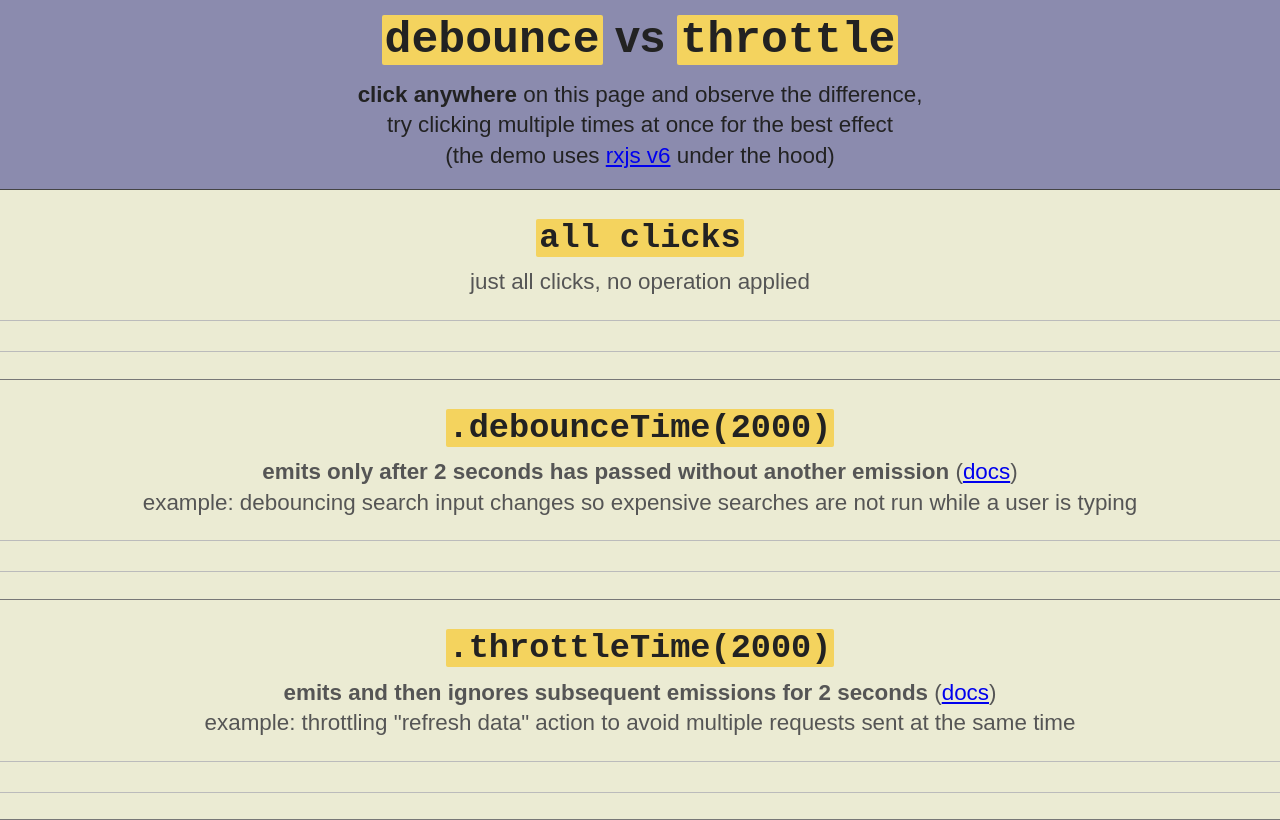
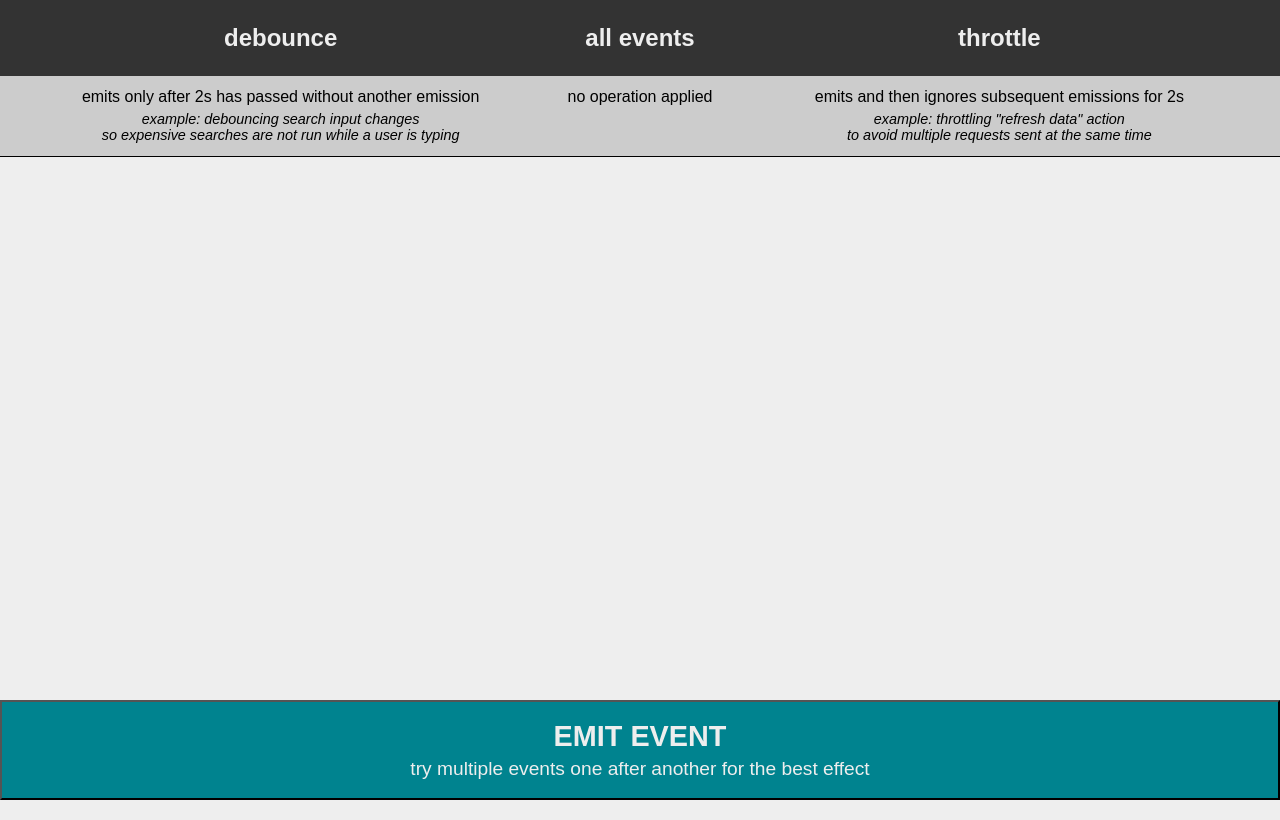
Before and after one commit to tomecko/debounce-vs-throttle, a website built with Parcel: page src/index.html in a window 1280 px wide. Built offline with nearby package versions, Linux system fonts and the light colour scheme.

Commit message:
Version 2

```diff
--- a/src/index.html
+++ b/src/index.html
@@ -8,7 +8,6 @@
     window.dataLayer = window.dataLayer || [];
     function gtag(){dataLayer.push(arguments);}
     gtag('js', new Date());
-
     gtag('config', 'UA-131152013-1');
   </script>
   <meta charset="utf-8">
@@ -23,7 +22,37 @@
 </head>
 
 <body>
-  <header class="header">
+  <section class="timeline-headers">
+    <header class="timeline-header timeline-header-main">
+      <h2>debounce</h2>
+      <p>emits only after 2s has&nbsp;passed without another emission</p>
+      <p class="example">
+        example: debouncing search input changes<br/>so expensive searches
+        are not run while a user is typing
+      </p>
+    </header>
+    <header class="timeline-header timeline-header-auxiliary">
+      <h2>all events</h2>
+      <p>no operation applied</p>
+    </header>
+    <header class="timeline-header timeline-header-main">
+      <h2>throttle</h2>
+      <p>emits and then ignores subsequent emissions for&nbsp;2s</p>
+      <p class="example">
+        example: throttling "refresh data" action<br/>to avoid multiple requests sent at the same time
+      </p>
+    </header>
+  </section>
+  <section class="timelines">
+    <section class="timeline timeline-main" id="timeline-debounce"></section>
+    <section class="timeline timeline-auxiliary" id="timeline-clicked"></section>
+    <section class="timeline timeline-main" id="timeline-throttle"></section>
+  </section>
+  <button class="emit-event">
+    <strong>emit event</strong>
+    <small>try multiple events one after another for&nbsp;the&nbsp;best&nbsp;effect</small>
+  </button>
+  <!-- <header class="header">
     <h1><code>debounce</code> vs&nbsp;<code>throttle</code></h1>
     <p>
       <strong>click anywhere</strong> on this page and observe the difference,<br class="sm-hide" />
@@ -55,8 +84,8 @@
       example: throttling "refresh data" action to avoid multiple requests sent at the same time
     </p>
     <div id="throttle-timeline" class="timeline"></div>
-  </section>
-  <script src="main.js"></script>
+  </section> -->
+  <script src="js/main.js"></script>
 </body>
 
 </html>
--- /dev/null
+++ b/src/js/config.js
@@ -0,0 +1,3 @@
+export const DELAY_TIME = 2000;
+export const TICK = 10;
+export const TIMELINE_LENGTH = 6 * 1000;
--- /dev/null
+++ b/src/js/create-element.js
@@ -0,0 +1,7 @@
+export const createElement = (name, id) => {
+  const element = document.createElement('div');
+  element.setAttribute('id', `${name}-${id}`);
+  element.setAttribute('class', 'timeline-item');
+  element.innerHTML = String.fromCharCode(97 + id % 26);
+  return element;
+};
--- /dev/null
+++ b/src/js/get-id.js
@@ -0,0 +1,7 @@
+export const getIdFactory = () => {
+  let id = -1;
+  return () => {
+    id = id + 1;
+    return id;
+  };
+}
--- /dev/null
+++ b/src/js/main.js
@@ -0,0 +1,72 @@
+import { fromEvent, interval, Subject } from 'rxjs';
+import {
+  debounceTime,
+  distinctUntilChanged,
+  map,
+  multicast,
+  scan,
+  shareReplay,
+  startWith,
+  throttleTime,
+  withLatestFrom,
+} from 'rxjs/operators';
+
+import { DELAY_TIME, TICK, TIMELINE_LENGTH } from './config';
+import { createElement } from './create-element';
+import { getIdFactory } from './get-id';
+
+const getId = getIdFactory();
+const getT = () => Date.now();
+
+const time$ = new interval(TICK).pipe(map(() => null));
+const clickedRaw$ = new fromEvent(document, 'click').pipe(map(getId));
+
+const multi$ = clickedRaw$.pipe(multicast(() => new Subject()));
+
+const clicked$ = multi$;
+const debounced$ = multi$.pipe(debounceTime(DELAY_TIME));
+const throttled$ = multi$.pipe(throttleTime(DELAY_TIME));
+
+multi$.connect();
+
+const visualize = (source$, name) => {
+  const sourceTransformed$ = source$.pipe(
+    map(id => ({
+      element: createElement(name, id),
+      id,
+      t: getT(),
+    })),
+    scan((acc, value) => acc.concat(value), []),
+    startWith([]),
+    shareReplay(0),
+  );
+  time$.pipe(
+    withLatestFrom(sourceTransformed$),
+    map(([_, values]) => values),
+    map(values => values.filter(({ t }) => getT() - t < TIMELINE_LENGTH)),
+    distinctUntilChanged((a, b) => a === b || a.length === 0 && b.length === 0),
+    map(values => values.map(value => ({ ...value, t: TIMELINE_LENGTH - getT() + value.t }))),
+    map(values => values.map(value => ({ ...value, progress: (value.t / TIMELINE_LENGTH * 100).toFixed(2) }))),
+  )
+    .subscribe(values => {
+      values.forEach(({ element, progress }) => {
+        if (!document.getElementById(element.getAttribute('id'))) {
+          document.getElementById(`timeline-${name}`).append(element);
+        }
+        element.setAttribute('style', `bottom: ${progress}%`);
+      });
+      const idsToShow = values.map(({ element }) => element.getAttribute('id'));
+      Array.from(document
+        .getElementById(`timeline-${name}`)
+        .getElementsByClassName('timeline-item'))
+        .forEach(item => {
+          if (!idsToShow.includes(item.getAttribute('id'))) {
+            item.parentNode.removeChild(item);
+          }
+        })
+    });
+}
+
+visualize(clicked$, 'clicked');
+visualize(debounced$, 'debounce');
+visualize(throttled$, 'throttle');
--- a/src/main.js
+++ /dev/null
@@ -1,64 +0,0 @@
-import { fromEvent, interval, Subject } from 'rxjs';
-import {
-  debounceTime,
-  distinctUntilChanged,
-  map,
-  multicast,
-  scan,
-  shareReplay,
-  startWith,
-  throttleTime,
-  withLatestFrom,
-} from 'rxjs/operators';
-
-const MARK_WIDTH = '2px';
-const TICK = 15;
-const TIMELINE_LENGTH = 20 * 1000;
-const DELAY_TIME = 2000;
-
-const getT = () => Date.now();
-
-const time$ = new interval(TICK).pipe(map(() => null));
-const clickedRaw$ = new fromEvent(document, 'click');
-
-const multi$ = clickedRaw$.pipe(multicast(() => new Subject()));
-
-const clicked$ = multi$;
-const debounced$ = multi$.pipe(debounceTime(DELAY_TIME));
-const throttled$ = multi$.pipe(throttleTime(DELAY_TIME));
-
-multi$.connect();
-
-const getStyle = color => percentages => percentages.length === 0 ?
-  '' :
-  `background: linear-gradient(90deg, ${percentages.map(percentage => `
-transparent ${percentage}%,
-${color} ${percentage}%,
-${color} calc(${percentage}% + ${MARK_WIDTH}),
-transparent calc(${percentage}% + ${MARK_WIDTH})`).join(', ')});`.replace('\n', ' ');
-
-const visualize = (source$, elementId, color) => {
-  const $element = document.getElementById(elementId);
-  const sourceTransformed$ = source$.pipe(
-    map(getT),
-    scan((acc, t) => acc.concat(t), []),
-    startWith([]),
-    shareReplay(0),
-  );
-  time$.pipe(
-    withLatestFrom(sourceTransformed$),
-    map(([_, ts]) => ts),
-    map(ts => ts.filter(t => getT() - t < TIMELINE_LENGTH)),
-    distinctUntilChanged((a, b) => a === b || a.length === 0 && b.length === 0),
-    map(ts => ts.map(t => TIMELINE_LENGTH - getT() + t)),
-    map(ts => ts.map(t => (t / TIMELINE_LENGTH * 100).toFixed(5))),
-    map(getStyle(color))
-  )
-    .subscribe(style => {
-      $element.setAttribute('style', style);
-    });
-}
-
-visualize(clicked$, 'clicked-timeline', 'gray');
-visualize(debounced$, 'debounce-timeline', 'red');
-visualize(throttled$, 'throttle-timeline', 'green');
--- a/src/style.scss
+++ b/src/style.scss
@@ -1,94 +1,125 @@
+$primary: #00838f;
+$primaryFont: #eee;
+
 body {
-  background: #ebebd3;
-  color: #222;
+  align-items: stretch;
   display: flex;
   flex-direction: column;
+
+  background: #eee;
   font-family: sans-serif;
-  font-size: 1.4em;
   height: 100vh;
   min-width: 300px;
-  text-align: center;
-  user-select: none;
 }
 
-p {
-  line-height: 1.35;
-}
-
-code {
-  background: #f4d35e;
-  border-radius: 2px;
-  font-family: monospace;
-  padding: 0 3px;
-}
-
-.header,
-.timeline-box {
-  display: flex;
-  flex-direction: column;
-  justify-content: center;
-}
-
-.header {
-  background: #8b8bae;
-  border-bottom: 1px solid #444;
-  padding: .5em;
-
-  h1 {
-    margin: 0;
-    margin-bottom: .3em;
-  }
-
-  p {
-    margin: 0;
-    margin-bottom: .3em;
+@media (max-width: 500px) {
+  body {
+    font-size: .6em;
   }
 }
 
-.rxjs-info {
-  font-style: italic;
-}
+.timeline-headers {
+  flex: 0 0 auto;
 
-.timeline-box {
-  border-bottom: 1px solid #777;
-  padding: 1.2em .5em;
-}
+  align-items: stretch;
+  display: flex;
 
-.timeline-box-heading {
-  margin: 0;
-  margin-bottom: .3em;
-}
+  border-bottom: 1px solid #000;
 
-.timeline-box-explanation {
-  color: #555;
-  margin-top: 0;
-}
+  .timeline-header {
+    flex: 1;
 
-.timeline {
-  $border-color: #bbb;
-  border-bottom: 1px solid $border-color;
-  border-top: 1px solid $border-color;
-  height: 30px;
-  margin: 0 -.5em;
-}
+    display: flex;
+    flex-direction: column;
 
-@media (max-width: 960px) {
-  body {
-    font-size: 1em;
+    background: #ccc;
+    padding-bottom: .5em;
+    text-align: center;
+
+    h2 {
+      background: #333;
+      color: #eee;;
+      font-size: 1.5em;
+      margin: 0 0 .5em 0;
+      padding: 1em;
+    }
+
+    p {
+      margin-bottom: .3em;
+      margin-top: 0;
+    }
+
+    .example {
+      font-size: .9em;
+      font-style: italic;
+    }
+
+  }
+
+  .timeline-header-auxiliary {
+    flex: 0 0 auto;
   }
 }
 
-@media (max-width: 560px) {
-  body {
-    font-size: .75em;
-    text-align: left;
+.timelines {
+  flex: 1;
+
+  display: flex;
+
+  cursor: pointer;
+  user-select: none;
+
+  .timeline {
+    flex: 1;
+
+    overflow: hidden;
+    position: relative;
+    text-align: center;
+
+    .timeline-item {
+      $size: 3vh;
+
+      left: 50%;
+      position: absolute;
+      transform: translate(-50%, $size);
+
+      background: $primary;
+      border: 1px solid #aaa;
+      border-radius: 50%;
+      color: $primaryFont;
+      font-size: $size * 0.7;
+      font-weight: bold;
+      height: $size;
+      line-height: $size;
+      text-transform: uppercase;
+      width: $size;
+    }
+
   }
 
-  .sm-hide {
-    display: none;
+  .timeline-auxiliary {
+    flex: 0 40px;
+  }
+}
+
+.emit-event {
+  flex: 0 0 100px;
+
+  height: 100px;
+  width: 100%;
+
+  background: $primary;
+  color: $primaryFont;
+  cursor: pointer;
+
+  strong {
+    display: block;
+    font-size: 1.8em;
+    margin-bottom: .2em;
+    text-transform: uppercase;
   }
 
-  .timeline {
-    height: 20px;
+  small {
+    font-size: 1.2em;
   }
 }
```
Also changed, not shown: .circleci/config.yml (added), dist/index.html, 8 other files.
